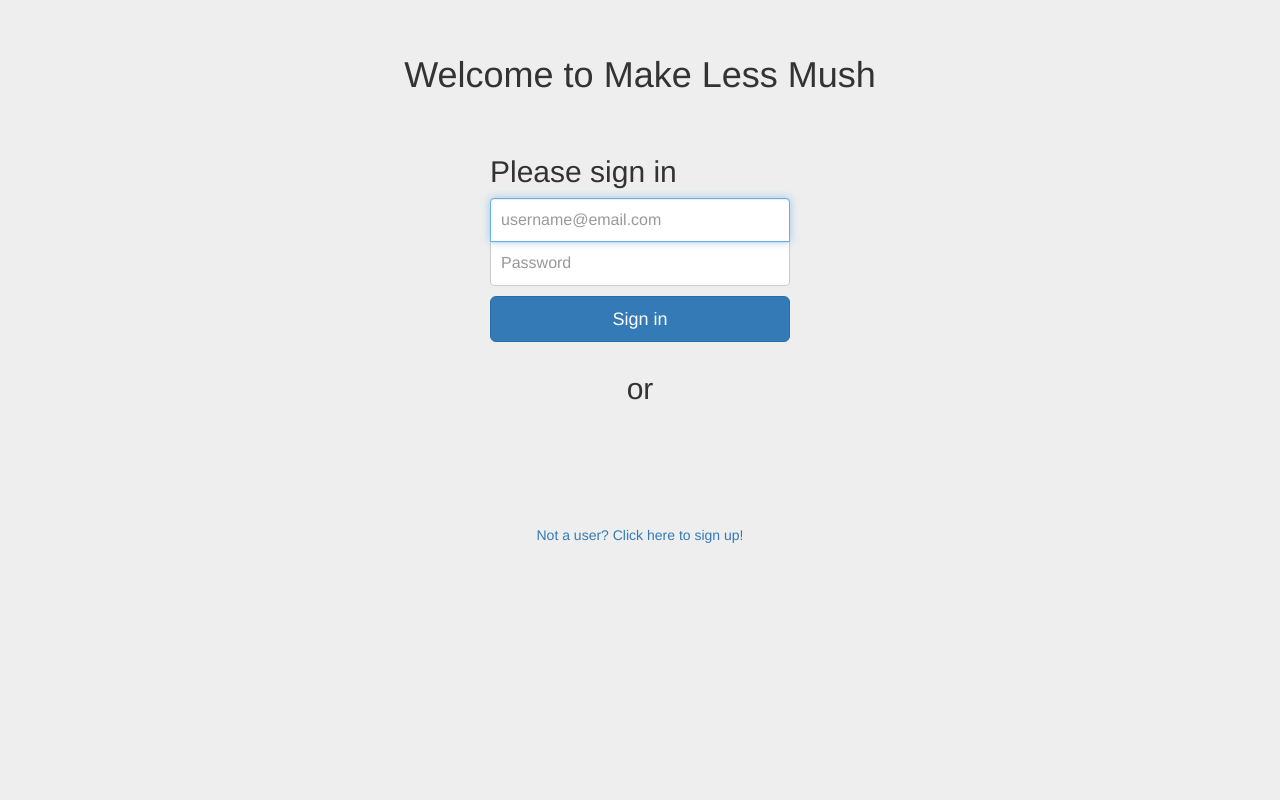
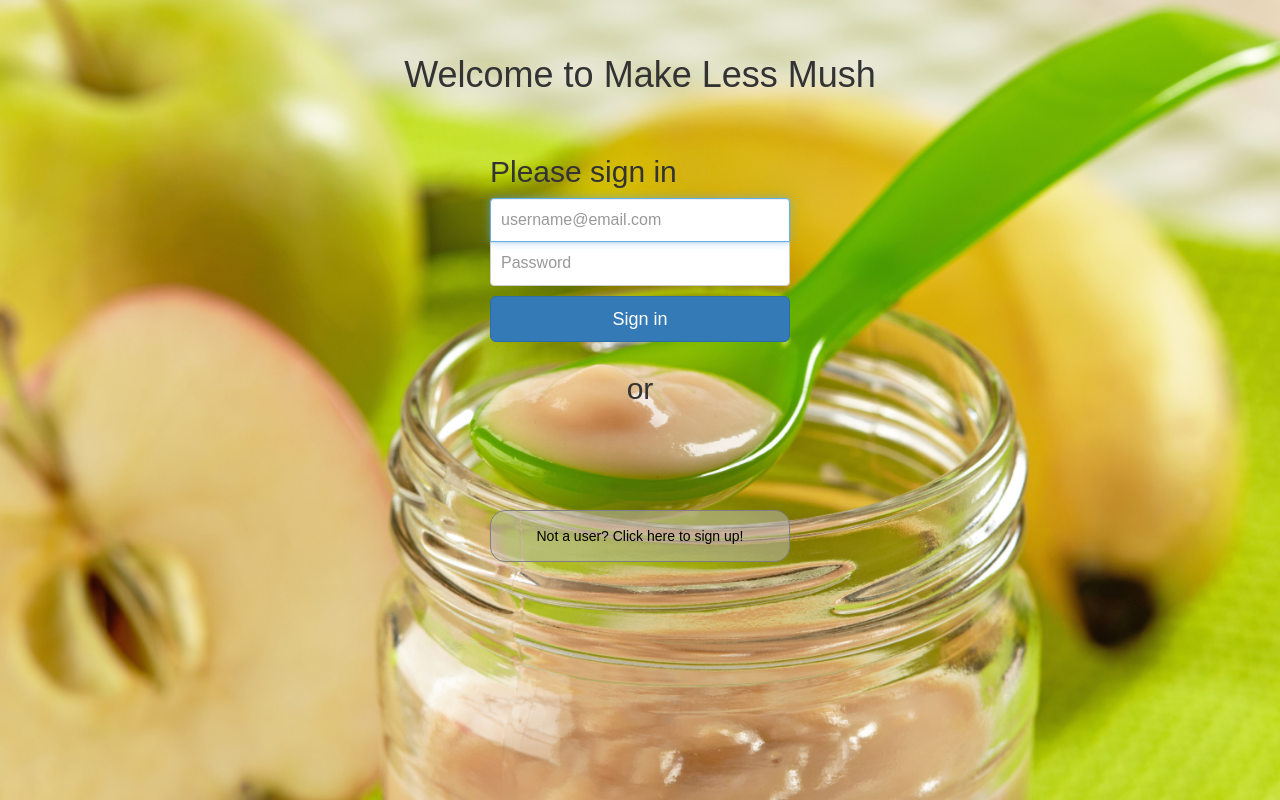
Before and after one commit to akvanhar/HB-FinalProject, a Flask app: page /login in a window 1280 px wide. Run offline with Flask 2, Linux system fonts and the light colour scheme; some libraries are stand-ins or nearby versions.

Commit message:
working on css

```diff
--- a/static/css/login.css
+++ b/static/css/login.css
@@ -1,7 +1,9 @@
 body {
   padding-top: 40px;
   padding-bottom: 40px;
-  background-color: #eee;
+  background-image: url("/static/images/splashpicture.jpg");
+  background-size: 100% auto;
+  font-family: 'Raleway', sans-serif;
 }
 
 .form-signin {
@@ -68,6 +70,7 @@ body {
   padding: 15px;
   margin: auto;
   text-align: center;
+  color: black;
 }
 
 .MLM-heading {
@@ -76,3 +79,12 @@ body {
   margin-bottom: 10px;
   text-align: center;
 }
+
+#signupWrapper {
+  border: 1px solid gray;
+  border-radius: 15px;
+  background-color: rgba(192,192,192,0.5);
+  max-width: 300px;
+  margin: auto;
+  color: gray;
+}
--- a/templates/base.html
+++ b/templates/base.html
@@ -47,10 +47,12 @@
 	    </div><!-- /.navbar-collapse -->
 	  </div><!-- /.container-fluid -->
 	</nav>
+	<div class="outmostBox">
 	{% block content %}
 		put your content here.
 
 	{% endblock %}
+	</div>
 </div>
 </body>
 </html>
--- a/templates/login.html
+++ b/templates/login.html
@@ -35,7 +35,9 @@
 			</fb:login-button>
 		</div>
 		<div id="status" class="fbLogin"></div>
-		<div class="signUpLink"><a href='/signup'>Not a user? Click here to sign up!</a></div>
-	</div>
+		<div id="signupWrapper">
+			<a href='/signup'><div class="signUpLink">Not a user? Click here to sign up!</div></a>
+		</div>
+	</div> <!-- Close first container -->
 </body>
 </html>
```
Also changed, not shown: static/css/base.css (+9 -0 lines).
